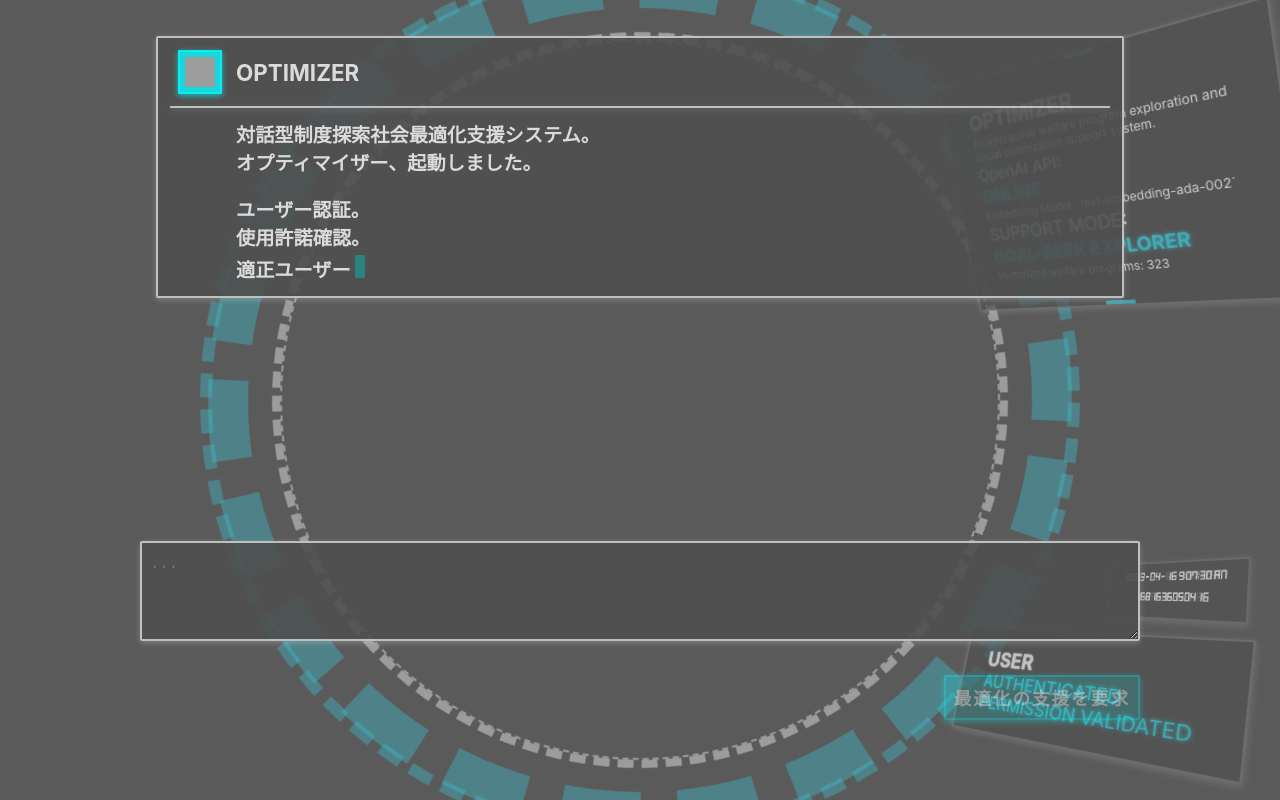
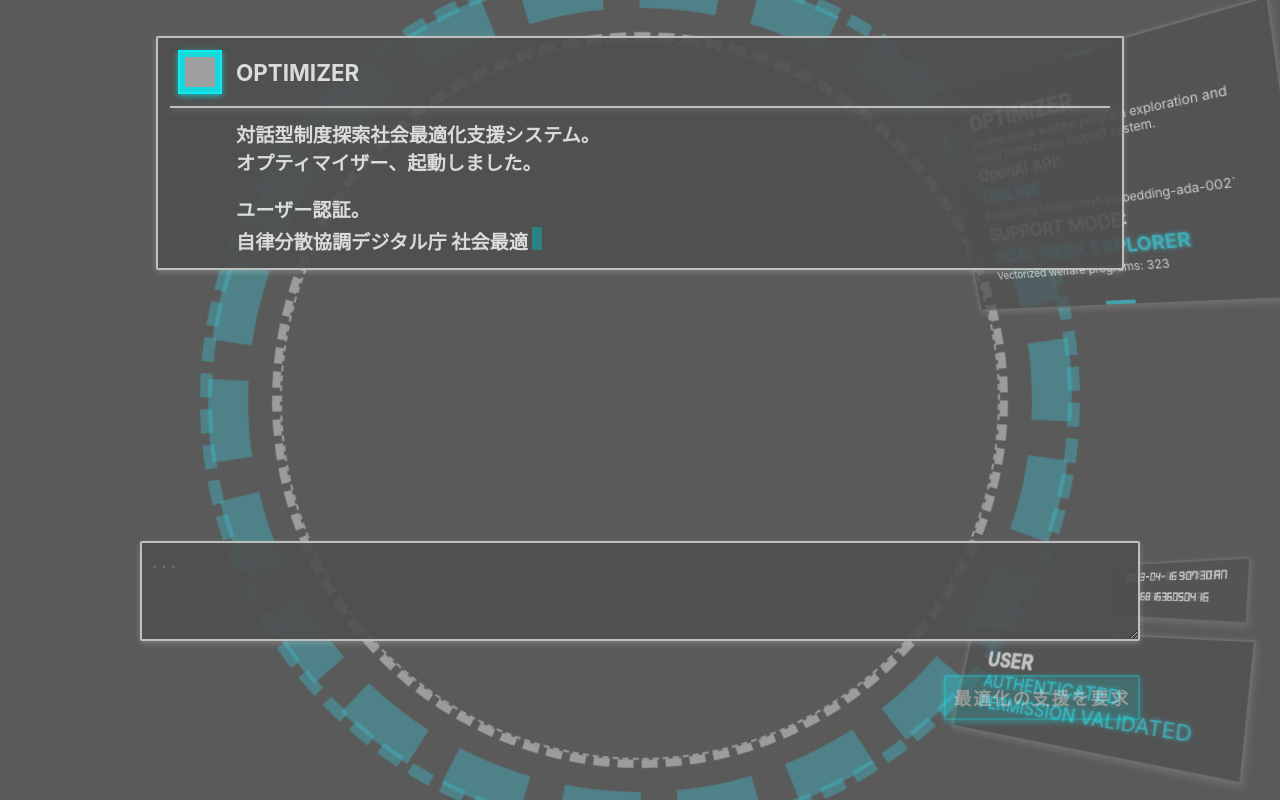
Before and after one commit to yuiseki/OPTIMIZER, a Next.js app: page / in a window 1280 px wide. Built offline with nearby package versions, Linux system fonts and the light colour scheme; grey boxes are pictures that could not be loaded.

Commit message:
Prompting to user to they are 自律分散協調デジタル庁 社会最適化推進局所属 最適化担当官

```diff
--- a/src/components/OPTIMIZER/index.tsx
+++ b/src/components/OPTIMIZER/index.tsx
@@ -9,10 +9,12 @@ const initializeSequence = [
   オプティマイザー、起動しました。
 
   ユーザー認証。
+  自律分散協調デジタル庁 社会最適化推進局所属。
+  最適化担当官。
   使用許諾確認。
   適正ユーザーです。
 
-  支援モード、ゴールシーク・エクスプローラー。
+  最適化支援モード、ゴールシーク・エクスプローラー。
 
   落ち着いて状況を整理し、
   あなたの抱えている困り事や悩み事を、
```
